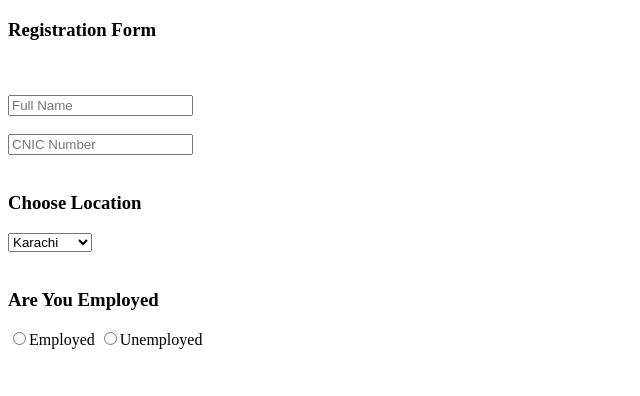
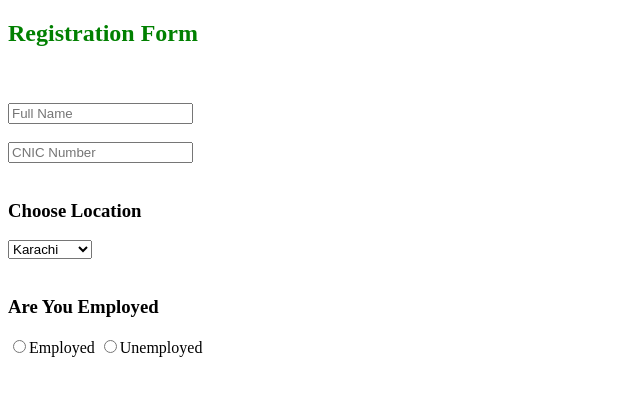
Before and after one commit to 7aaiiff/Job-Registration-Foam, a plain HTML site: page index.html in a window 1280 px wide. Shown: the whole page, without its empty margins (0-640 px from the left). Drawn offline with Linux system fonts and the light colour scheme.

Commit message:
added new style.css file

```diff
--- a/index.html
+++ b/index.html
@@ -4,10 +4,11 @@
     <meta charset="UTF-8">
     <meta name="viewport" content="width=device-width, initial-scale=1.0">
     <title>Job Application Form</title>
+    <link rel="stylesheet" href="style.css">
 </head>
 <body>
     <header>
-        <h3>Registration Form</h3>
+        <h2>Registration Form</h2>
     </header>
     <br><br>
     <main>
--- /dev/null
+++ b/style.css
@@ -0,0 +1,3 @@
+h2{
+    color: green;
+}
```
